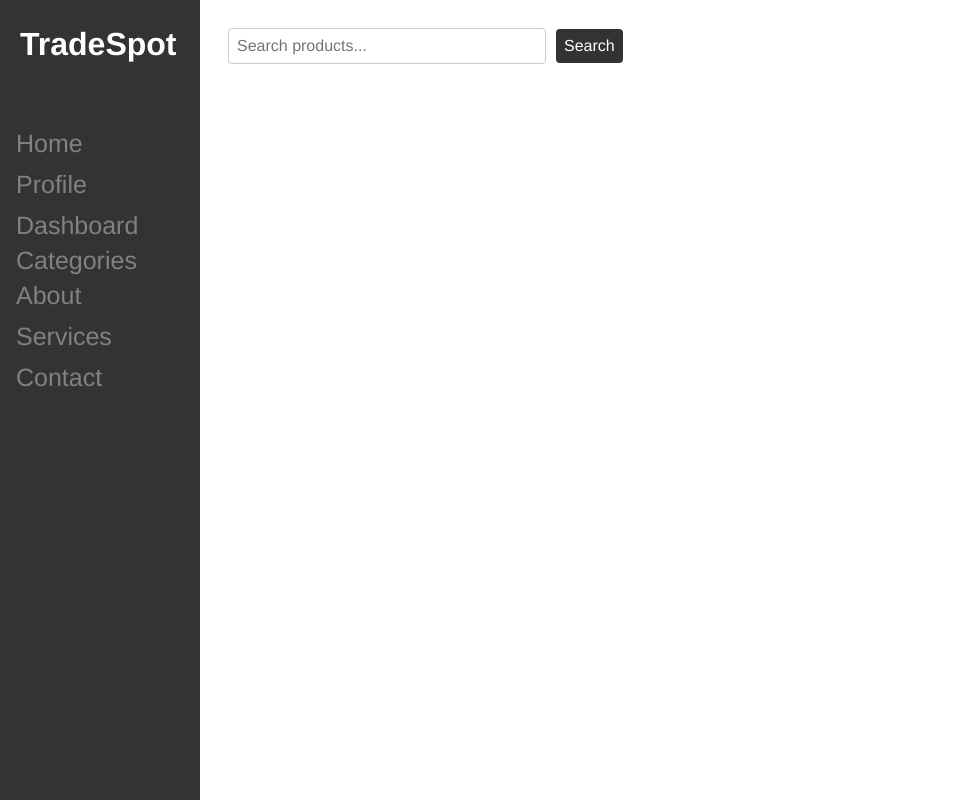
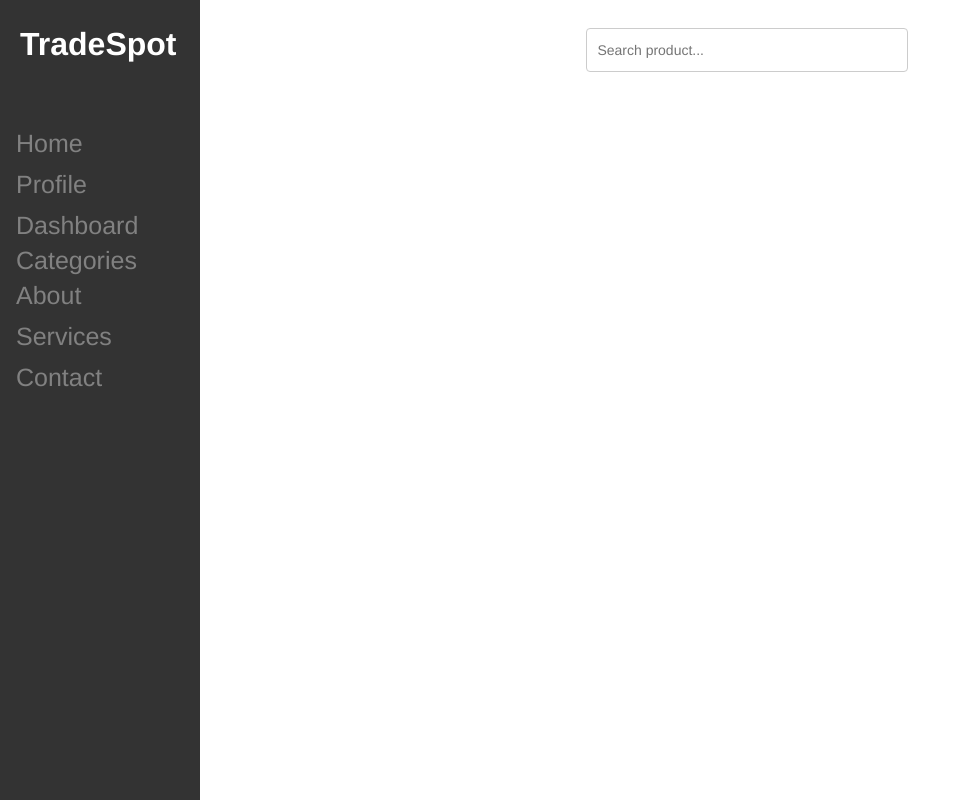
Before and after one commit to fisnikhz/TradeSpot, a PHP site: page /category.php in a window 1280 px wide. Shown: the whole page, without its empty margins (0-955 px from the left). Run offline with PHP 8.4, Linux system fonts and the light colour scheme; data that the repository does not hold is empty.

Commit message:
search in category

```diff
--- a/category.php
+++ b/category.php
@@ -4,7 +4,35 @@
 <head>
   <title>Projekti Ueb2</title>
   <link rel="stylesheet" href="css/hp.css">
+  <script src="https://code.jquery.com/jquery-3.5.1.min.js"></script>
+  <script>
+    $(document).ready(function() {
+      $('.search-box input[type="text"]').on("keyup input", function() {
+        /* Get input value on change */
+        var inputVal = $(this).val();
+        var resultDropdown = $(this).siblings(".result");
+        if (inputVal.length) {
+          $.get("search.php", {
+            term: inputVal
+          }).done(function(data) {
+            // Display the returned data in browser
+            resultDropdown.html(data);
+            $('#no-search').css("display", "none");
+          });
+        } else {
+          resultDropdown.empty();
+          $('#no-search').css("display", "block");
 
+        }
+      });
+
+      // Set search input value on click of result item
+      $(document).on("click", ".result p", function() {
+        $(this).parents(".search-box").find('input[type="text"]').val($(this).text());
+        $(this).parent(".result").empty();
+      });
+    });
+  </script>
 
   <style>
     .dropdown {
@@ -79,7 +107,33 @@
       color: #333;
       border: 2px solid #333;
     }
+
+    .search-box {
+      width: 100%;
+      position: relative;
+      display: inline-block;
+      font-size: 14px;
+    }
+
+    .search-box input[type="text"] {
+      margin-left: 35%;
+      width: 300px;
+      height: 32px;
+      padding: 5px 10px;
+      border: 1px solid #CCCCCC;
+      font-size: 14px;
+      margin-bottom: 30px;
+    }
+
+    .result {
+      display: inline-block;
+      position: absolute;
+      z-index: 999;
+      top: 100%;
+      left: 0;
+    }
   </style>
+
 </head>
 
 <body>
@@ -110,10 +164,14 @@
   </div>
   <div class="content">
     <!-- Add a search form to the HTML -->
-    <form method="get">
-      <input type="text" name="search" placeholder="Search products...">
-      <button type="submit">Search</button>
-    </form>
+    <div class="search-box">
+      <input type="text" autocomplete="off" placeholder="Search product..." />
+      <div class="result">
+
+      </div>
+    </div>
+
+    <div id="no-search">
 
       <?php
       // Establish a connection to the database
@@ -129,34 +187,6 @@
         die("Connection failed: " . mysqli_connect_error());
       }
 
-
-    // Get the search term from the form
-    $searchTerm = "";
-    if (isset($_GET['search'])) {
-      $searchTerm = $_GET['search'];
-    }
-
-    // Retrieve the products from the database based on the search term
-    if (!empty($searchTerm)) {
-      $sql = "SELECT products.*, images.pimage
-          FROM products
-          LEFT JOIN (
-            SELECT product_id, MIN(pimage) AS pimage FROM images GROUP BY product_id
-          ) images
-          ON products.id = images.product_id
-          WHERE products.pname LIKE '%$searchTerm%' OR products.pdesc LIKE '%$searchTerm%'
-          ORDER BY products.id DESC";
-    } else {
-      $sql = "SELECT p.*, i.pimage
-          FROM products p
-          LEFT JOIN (
-            SELECT product_id, MIN(pimage) AS pimage FROM images GROUP BY product_id
-          ) i
-          ON p.id = i.product_id
-          ORDER BY p.id DESC";
-    }
-
-    $result = $conn->query($sql);
 
       // Check if the category parameter is set
       if (isset($_GET['category'])) {
@@ -196,7 +226,7 @@
       mysqli_close($conn);
       ?>
 
-
+    </div>
 
   </div>
 </body>
--- a/contact.php
+++ b/contact.php
@@ -1,4 +1,3 @@
-<!--  -->
 
 <!doctype html>
 <html lang="en">
```
Also changed, not shown: homepage.php (+9 -9 lines), images/banner.webp (added). Lines whose indentation alone changed are shown as unchanged.
